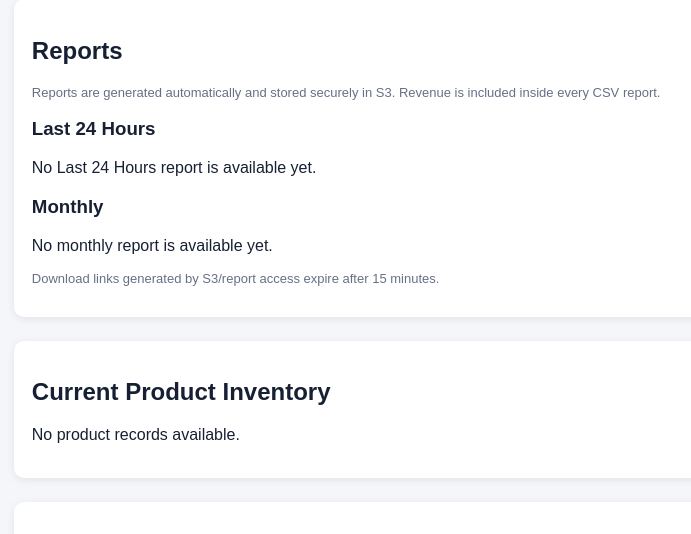
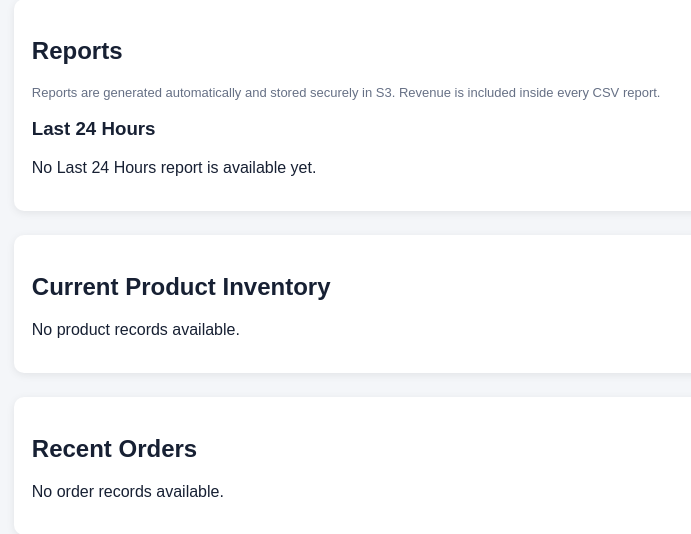
Before and after one commit to LakshmiPrasanna2404/CloudMart, a Flask app: page / in a window 1280 px wide. Shown: the part 509-1043 px from the top of the page, without its empty margins (63-754 px from the left). Run offline with Flask 3, Linux system fonts and the light colour scheme; the visitor is signed in with stand-in values (Sample User, id 1); data that the repository does not hold is empty.

Commit message:
Update index.html

```diff
--- a/dashboard/templates/index.html
+++ b/dashboard/templates/index.html
@@ -251,61 +251,6 @@
 
         {% endif %}
 
-        <!-- Monthly -->
-        <h3>Monthly</h3>
-
-        {% if report_monthly %}
-
-            <p>
-                <strong>Status:</strong>
-                Report available
-            </p>
-
-            <p>
-                <strong>File:</strong>
-                {{ report_monthly.key }}
-            </p>
-
-            <p>
-                <strong>Last Modified:</strong>
-                {{ report_monthly.last_modified }}
-            </p>
-
-            <p>
-                <strong>Size:</strong>
-                {{ report_monthly.size }} bytes
-            </p>
-
-            <div style="display:flex; gap:10px; flex-wrap:wrap;">
-
-                <a
-                    class="button"
-                    href="{{ url_for('view_report', period='monthly') }}"
-                >
-                    View Report
-                </a>
-
-                <a
-                    class="button"
-                    href="{{ url_for('download_report', period='monthly') }}"
-                >
-                    Download CSV
-                </a>
-
-            </div>
-
-        {% else %}
-
-            <p>
-                No monthly report is available yet.
-            </p>
-
-        {% endif %}
-
-        <p class="muted">
-            Download links generated by S3/report access expire after 15 minutes.
-        </p>
-
     </section>
 
     <!-- Product Inventory -->
```
